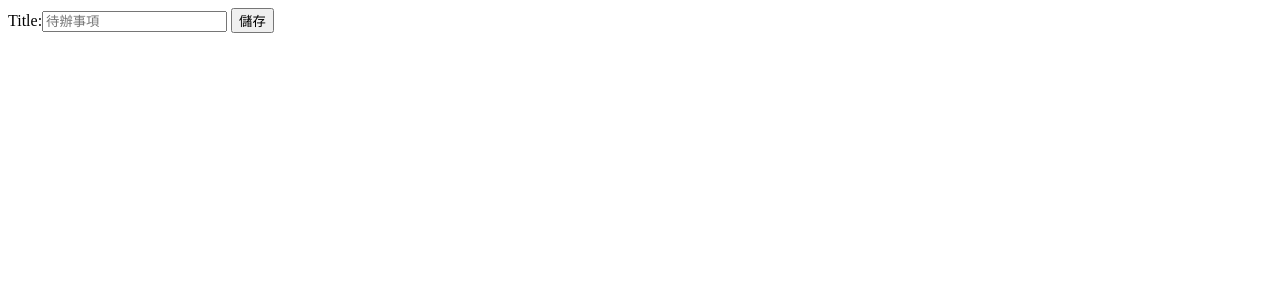
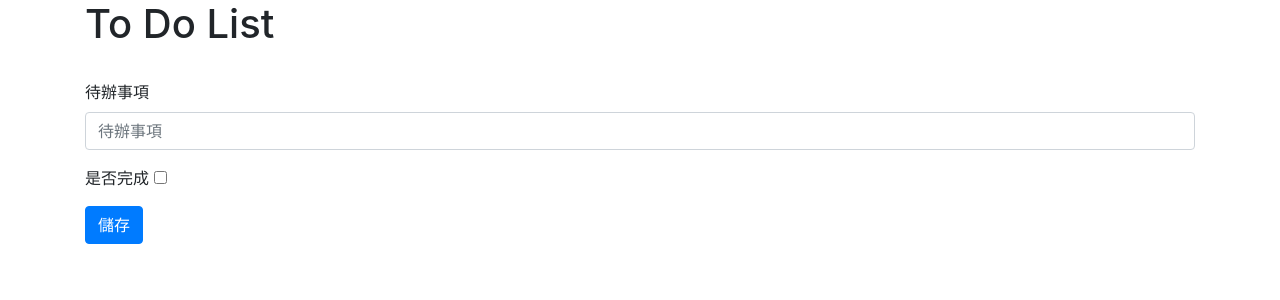
Before and after one commit to mikeku1116/django-class-based-todo, a Django app: template todo/templates/todo/todo_update.html in a window 1280 px wide. Shown: the top 300 px of the page. Run offline with Django 3.2, Linux system fonts and the light colour scheme; the template is opened without the code that fills it: values that come from a table or form of the project are taken from there, others are empty; some libraries are stand-ins or nearby versions.

Commit message:
修改TodoUpdateView及美化todo_update樣板

```diff
--- a/todo/forms.py
+++ b/todo/forms.py
@@ -5,7 +5,7 @@ from .models import Todo
 class TodoModelForm(forms.ModelForm):
     class Meta:
         model = Todo
-        fields = ('title',)
+        fields = ('title', 'finish')
         widgets = {
             'title': forms.TextInput(attrs={'class': 'form-control', 'placeholder': '待辦事項'})
         }
--- a/todo/templates/todo/todo_update.html
+++ b/todo/templates/todo/todo_update.html
@@ -1,5 +1,18 @@
-<form action="" method="POST">
-    {% csrf_token %}
-    {{ form }}
-    <input type="submit" value="儲存" />
-</form>
+{% extends 'base.html' %}
+
+{% block content %}
+
+    <form action="" method="POST">
+        {% csrf_token %}
+        <div class="form-group">
+            <label>待辦事項</label>
+            {{ form.title }}
+        </div>
+        <div class="form-group">
+            <label class="form-check-label">是否完成</label>
+            {{ form.finish }}
+        </div>
+        <input type="submit" class="btn btn-primary" value="儲存" />
+    </form>
+
+{% endblock  %}
--- a/todo/views.py
+++ b/todo/views.py
@@ -30,7 +30,7 @@ class TodoCreateView(CreateView):
 
 class TodoUpdateView(UpdateView):
     model = Todo
-    fields = ['title', 'finish']  # 要顯示及修改的欄位
+    form_class = TodoModelForm  # 使用的表單類別
     template_name = 'todo/todo_update.html'  # 修改樣板
     success_url = '/todo'  # 儲存成功後要導向的網址
 
```
